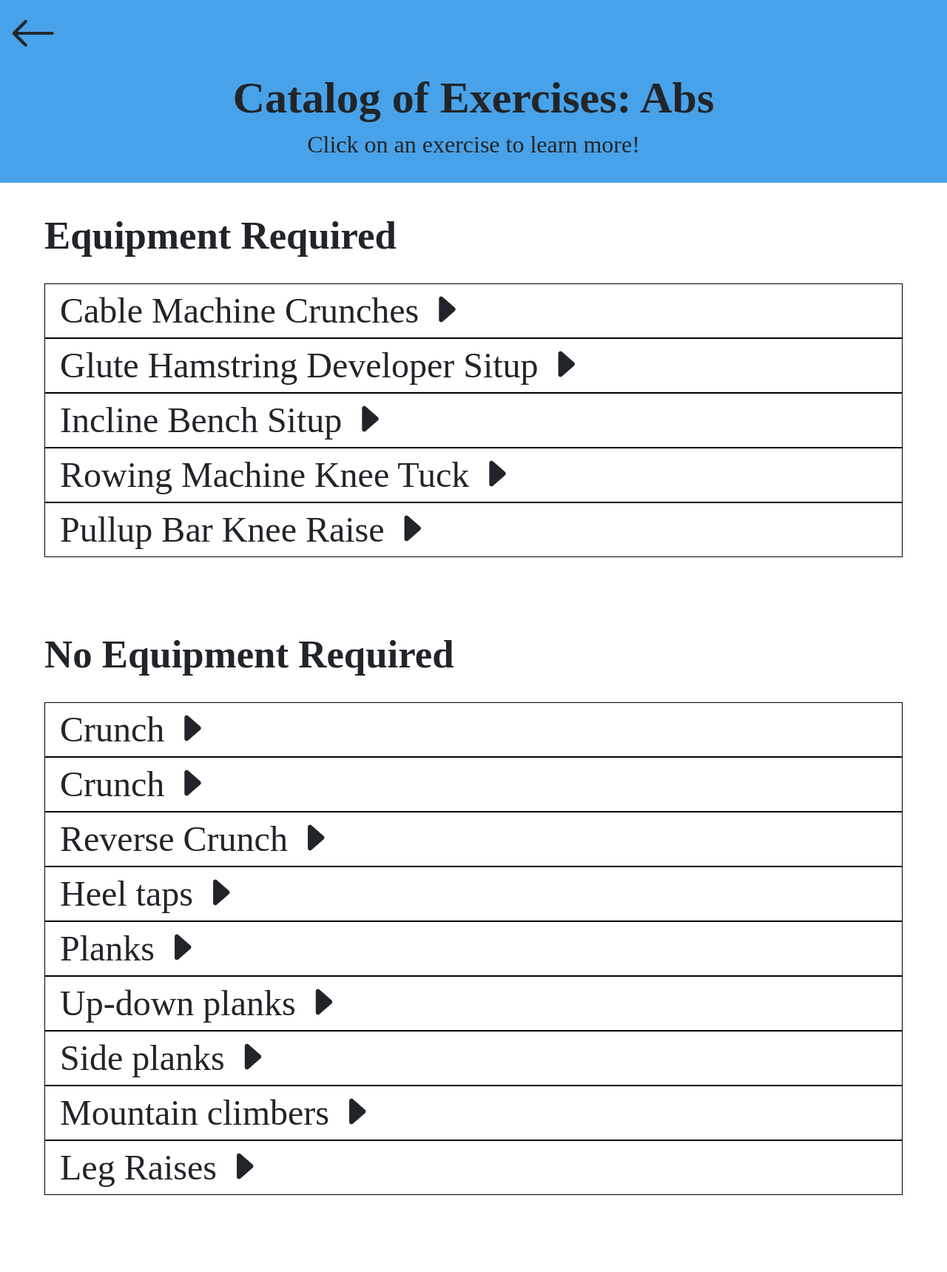
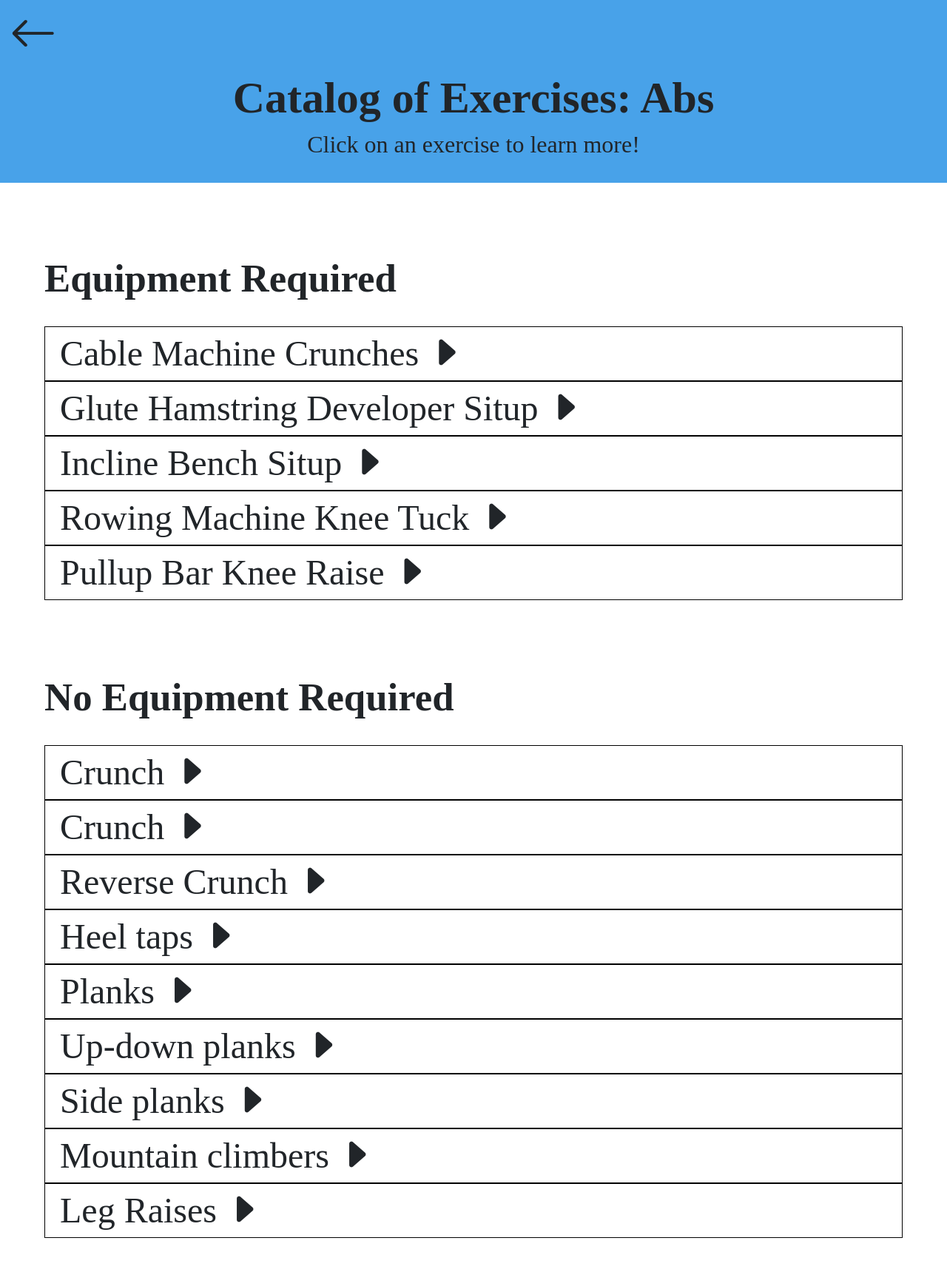
Before and after one commit to vhlee7/cs160-final-proj, a Django app: page /fitness/catalog-exercise-abs/ in a window 1280 px wide. Shown: the whole page at 74% size. Before the commit the page ends 1615 px from the top, so only its background shows below. Run offline with Django 3.2, Linux system fonts and the light colour scheme; some libraries are stand-ins or nearby versions.

Commit message:
fixed errors

```diff
--- a/fitness/templates/fitness/catalog-exercise-abs.html
+++ b/fitness/templates/fitness/catalog-exercise-abs.html
@@ -60,7 +60,7 @@ p{
   border: solid 1px black;
 }
 .equip{
-  margin-top:5%:
+  margin-top:5%;
 }
 
 .nequip{
--- a/fitness/templates/fitness/catalog-exercise-arms.html
+++ b/fitness/templates/fitness/catalog-exercise-arms.html
@@ -63,7 +63,7 @@ p{
   border: solid 1px black;
 }
 .equip{
-  margin-top:5%:
+  margin-top:5%;
 }
 
 .nequip{
--- a/fitness/templates/fitness/catalog-exercise-back.html
+++ b/fitness/templates/fitness/catalog-exercise-back.html
@@ -62,7 +62,7 @@ p{
   border: solid 1px black;
 }
 .equip{
-  margin-top:5%:
+  margin-top:5%;
 }
 
 .nequip{
--- a/fitness/templates/fitness/catalog-exercise-chest.html
+++ b/fitness/templates/fitness/catalog-exercise-chest.html
@@ -62,7 +62,7 @@ p{
   border: solid 1px black;
 }
 .equip{
-  margin-top:5%:
+  margin-top:5%;
 }
 
 .nequip{
--- a/fitness/templates/fitness/catalog-exercise-legs.html
+++ b/fitness/templates/fitness/catalog-exercise-legs.html
@@ -62,7 +62,7 @@ p{
   border: solid 1px black;
 }
 .equip{
-  margin-top:5%:
+  margin-top:5;
 }
 
 .nequip{
```
